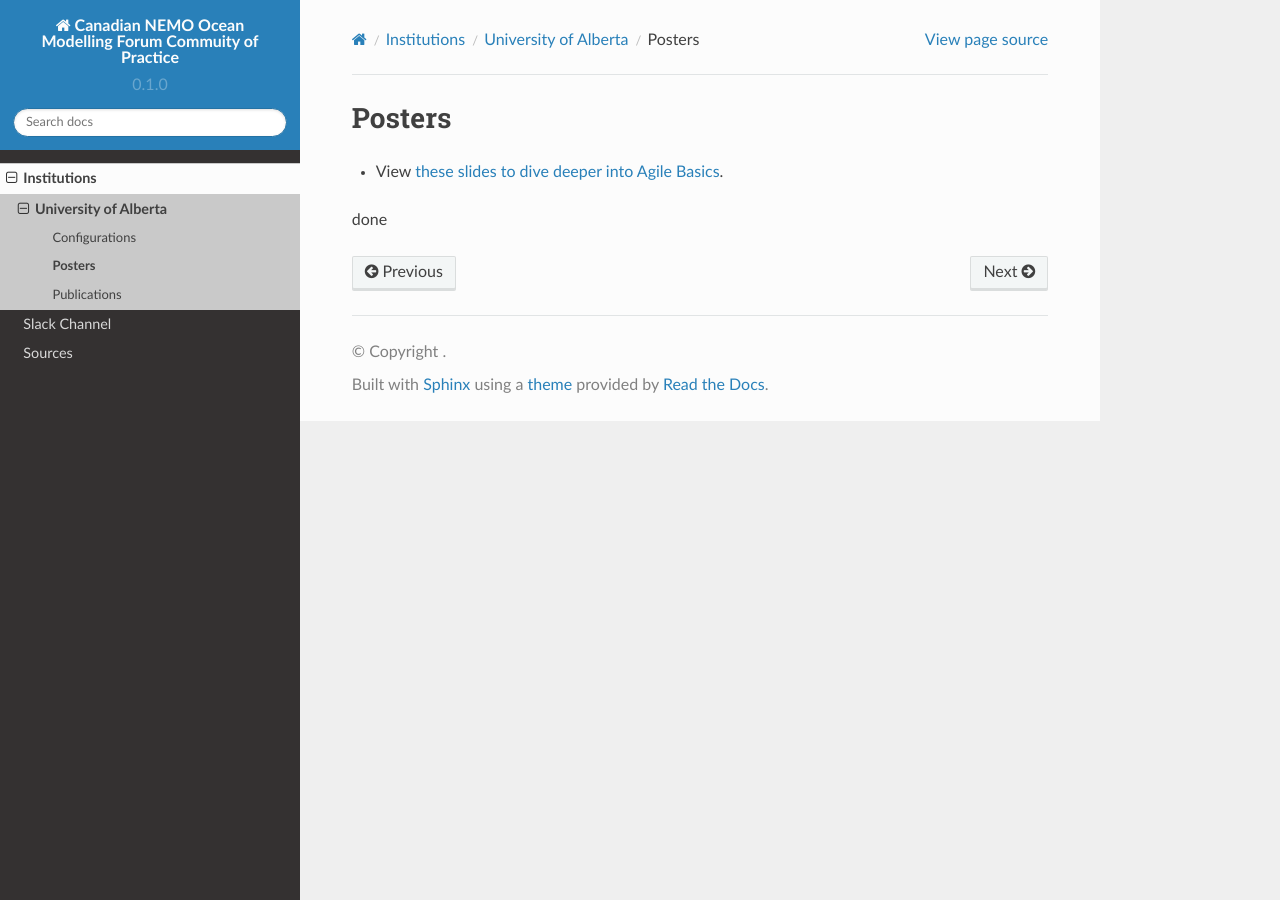
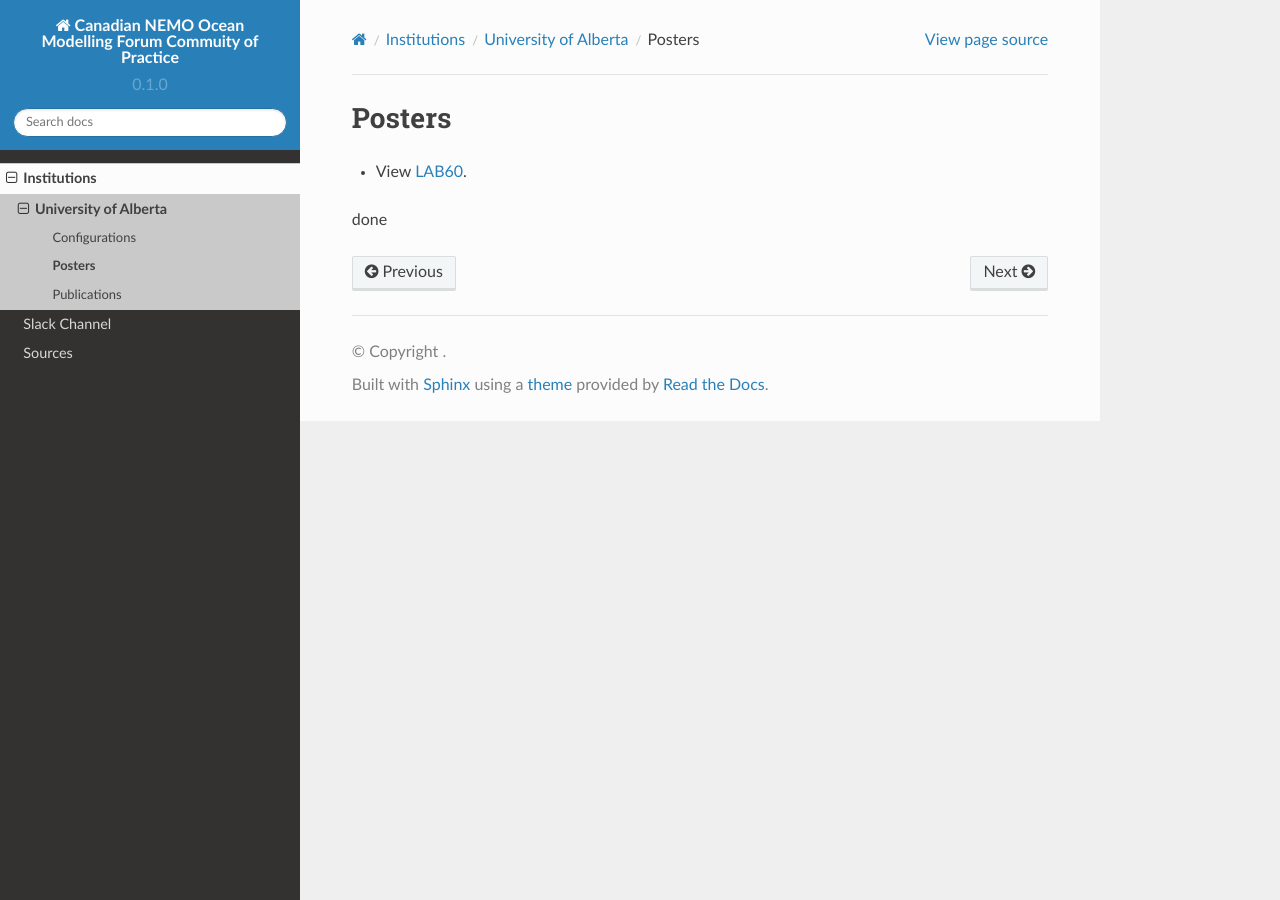
Before and after one commit to UofA-NEMO/Canadian-NEMO-Ocean-Modelling-Forum-Community-of-Practice, a Sphinx documentation site: the page built from docs/Institutions/UofA/Posters/index.rst, in a window 1280 px wide. Built offline with Sphinx 7.4.7 and the Read the Docs theme 2.0.0, drawn with Linux system fonts in a browser that asks for light colours; pages that are not in the unit, such as notebooks, are missing from menus.

Commit message:
Update index.rst

```diff
--- a/docs/Institutions/UofA/Posters/index.rst
+++ b/docs/Institutions/UofA/Posters/index.rst
@@ -1,6 +1,6 @@
 Posters
 =======
 
-- View `these slides to dive deeper into Agile Basics <../../../_static/_UofA/CMOS_2018_Pennelly_LAB60.pdf>`_.
+- View `LAB60 <../../../_static/_UofA/CMOS_2018_Pennelly_LAB60.pdf>`_.
 
 done
```
